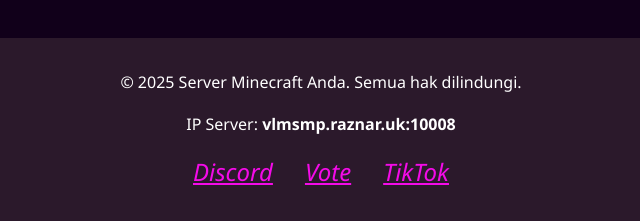
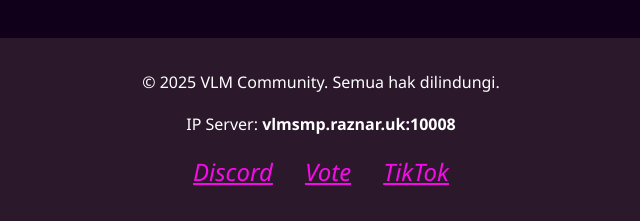
Before and after one commit to Lezo27/vlmsite, a plain HTML site: page index.html in a window 1280 px wide. Shown: the part 5568-5789 px from the top of the page, 319-959 px from the left. Drawn offline with Linux system fonts and the light colour scheme.

Commit message:
Update index.html

```diff
--- a/index.html
+++ b/index.html
@@ -802,7 +802,7 @@
     </section>
 
     <footer>
-        <p>© 2025 Server Minecraft Anda. Semua hak dilindungi.</p>
+        <p>© 2025 VLM Community. Semua hak dilindungi.</p>
         <p>IP Server: <strong>vlmsmp.raznar.uk:10008</strong></p>
         <div class="social-links">
             <a href="https://discord.gg/yMZ3emGhSd"><i>Discord</i></a>
```
